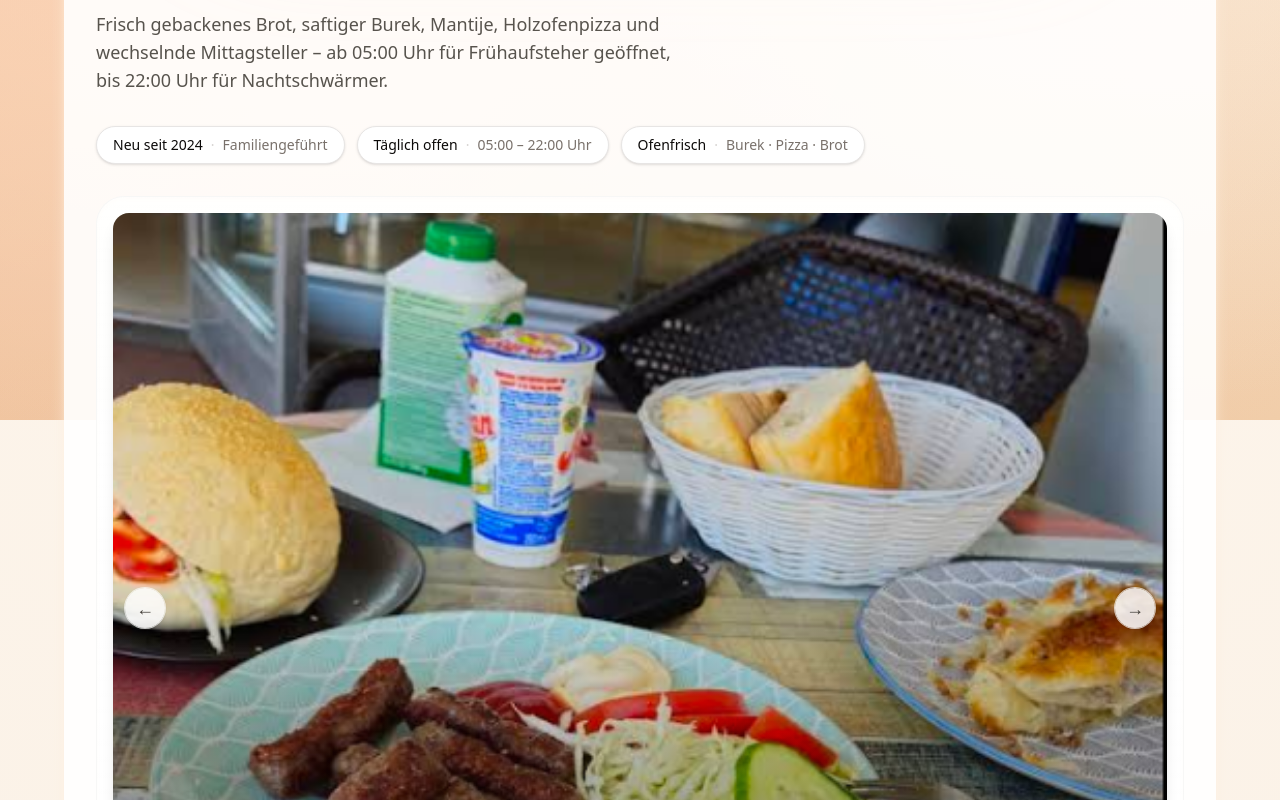
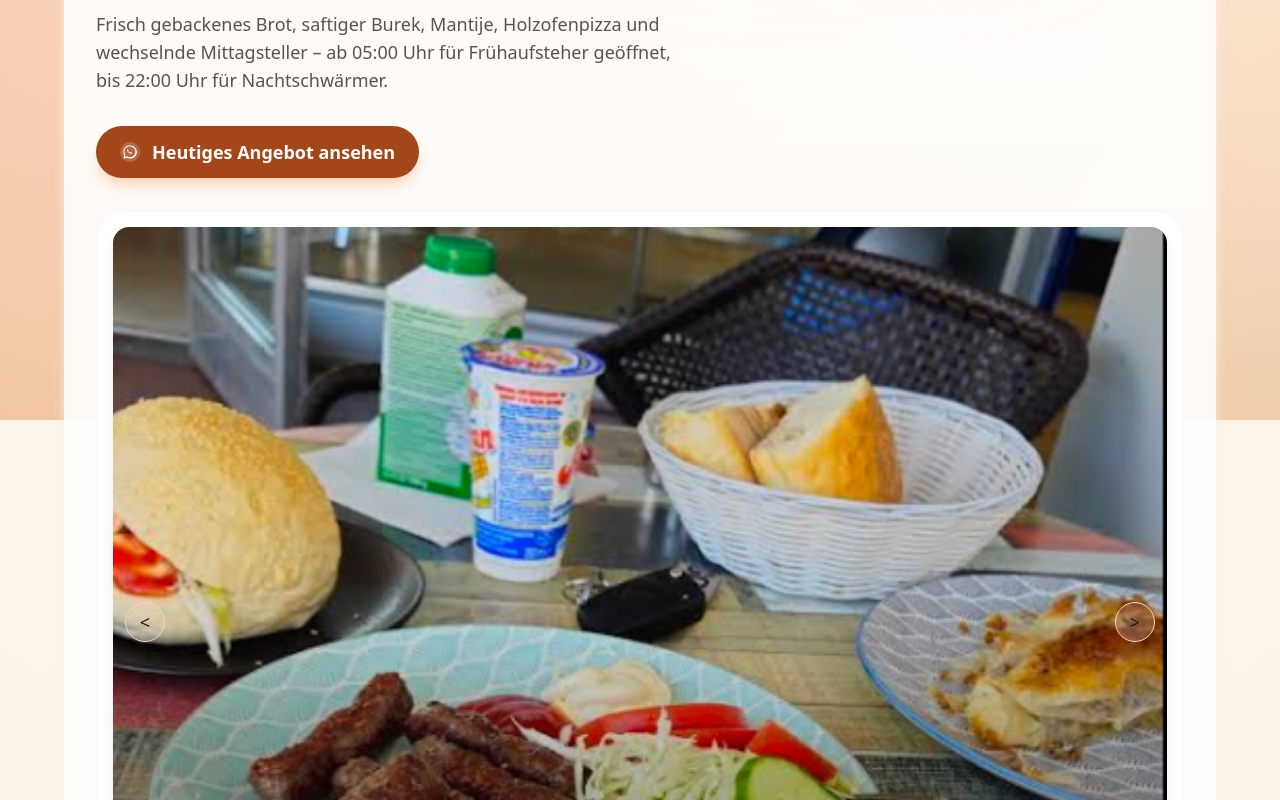
Before and after one commit to dynamics-tim/brotart-landing, a Next.js app: page / in a window 1280 px wide. Shown: the part 380-1180 px from the top of the page. Built offline with nearby package versions, Linux system fonts and the light colour scheme; a web font is replaced by a local one.

Commit message:
feat: add WhatsApp link to Hero section and improve button styles

```diff
--- a/src/components/sections/hero-section.tsx
+++ b/src/components/sections/hero-section.tsx
@@ -27,6 +27,28 @@ export default function HeroSection({ hero, badges, dailyOffer, offerDate, galle
           {hero.title.trailing}
         </h1>
         <p className="max-w-xl text-lg text-stone-600">{hero.description}</p>
+        <a
+          href="https://whatsapp.com/channel/0029VbBa9yiIN9igZCneGa1W"
+          target="_blank"
+          rel="noopener"
+          aria-label="Heutiges Angebot auf WhatsApp anzeigen"
+          className="inline-flex w-fit items-center gap-3 rounded-full bg-brotart-600 px-6 py-3 text-lg font-semibold text-white shadow-lg shadow-brotart-200 transition hover:bg-brotart-700 focus-visible:outline focus-visible:outline-2 focus-visible:outline-offset-2 focus-visible:outline-brotart-500"
+        >
+          <span className="inline-flex h-5 w-5 items-center justify-center rounded-full bg-brotart-100/20">
+            <svg
+              aria-hidden="true"
+              className="h-4 w-4"
+              viewBox="0 0 24 24"
+              fill="currentColor"
+              xmlns="http://www.w3.org/2000/svg"
+            >
+              <path d="M12.04 2.004c-5.522 0-10 4.383-10 9.79 0 1.727.469 3.414 1.358 4.906L2 22.078l5.563-1.455c1.456.799 3.095 1.221 4.777 1.221 5.522 0 10-4.382 10-9.79 0-5.407-4.478-9.79-10-9.79Zm0 1.85c4.458 0 8.08 3.515 8.08 7.94s-3.622 7.94-8.08 7.94c-1.482 0-2.932-.4-4.207-1.158l-.3-.177-3.302.864.884-3.22-.195-.313c-.82-1.318-1.254-2.84-1.254-4.437 0-4.425 3.622-7.94 8.08-7.94Zm-2.97 3.586a.747.747 0 0 0-.681.4c-.187.332-.613.968-.613 1.794 0 .826.63 1.62.718 1.733.087.113 1.21 1.917 2.915 2.61 1.708.695 1.83.557 2.159.522.33-.034 1.064-.433 1.214-.853.148-.42.148-.78.104-.853-.043-.074-.17-.113-.36-.2-.19-.086-1.125-.55-1.3-.61-.174-.06-.3-.086-.429.087-.126.173-.493.61-.605.733-.11.126-.221.143-.41.052-.187-.09-.792-.29-1.51-.93-.558-.5-.933-1.117-1.043-1.304-.11-.186-.012-.286.083-.38.084-.083.19-.217.288-.326.096-.108.13-.183.195-.307.065-.126.035-.237-.017-.326-.052-.086-.45-1.09-.616-1.492-.165-.401-.337-.347-.429-.35Z" />
+            </svg>
+          </span>
+          <span>Heutiges Angebot ansehen</span>
+        </a>
+
+        <HeroGallery images={galleryImages} />
 
         <div className="flex flex-wrap gap-3">
           {badges.map((badge) => (
@@ -42,8 +64,6 @@ export default function HeroSection({ hero, badges, dailyOffer, offerDate, galle
             </div>
           ))}
         </div>
-
-        <HeroGallery images={galleryImages} />
 
         <article className="rounded-2xl border border-brotart-100 bg-brotart-50/80 p-6 shadow-inner">
           <p className="text-sm font-semibold uppercase tracking-[0.2em] text-brotart-500">{dailyOffer.title}</p>
@@ -136,11 +156,11 @@ function HeroGallery({ images }: HeroGalleryProps) {
                 <button
                   type="button"
                   onClick={() => goToSlide(derivedIndex - 1)}
-                  className="inline-flex h-10 w-10 items-center justify-center rounded-full bg-white/85 text-stone-700 shadow ring-1 ring-white/70 transition hover:-translate-x-0.5 hover:bg-white focus-visible:outline focus-visible:outline-2 focus-visible:outline-offset-2 focus-visible:outline-brotart-500"
+                  className="inline-flex h-10 w-10 items-center justify-center rounded-full border border-brotart-200 bg-brotart-200/20 text-stone-900 transition hover:-translate-x-0.5 hover:bg-brotart-100/40 focus-visible:outline focus-visible:outline-2 focus-visible:outline-offset-2 focus-visible:outline-brotart-500"
                 >
                   <span className="sr-only">Vorheriges Bild</span>
                   <span aria-hidden="true" className="text-lg leading-none">
-                    {"\u2190"}
+                    {"<"}
                   </span>
                 </button>
               </div>
@@ -148,11 +168,11 @@ function HeroGallery({ images }: HeroGalleryProps) {
                 <button
                   type="button"
                   onClick={() => goToSlide(derivedIndex + 1)}
-                  className="inline-flex h-10 w-10 items-center justify-center rounded-full bg-white/85 text-stone-700 shadow ring-1 ring-white/70 transition hover:translate-x-0.5 hover:bg-white focus-visible:outline focus-visible:outline-2 focus-visible:outline-offset-2 focus-visible:outline-brotart-500"
+                  className="inline-flex h-10 w-10 items-center justify-center rounded-full border border-brotart-200 bg-brotart-100/20 text-stone-900 transition hover:translate-x-0.5 hover:bg-brotart-100/40 focus-visible:outline focus-visible:outline-2 focus-visible:outline-offset-2 focus-visible:outline-brotart-500"
                 >
                   <span className="sr-only">Naechstes Bild</span>
                   <span aria-hidden="true" className="text-lg leading-none">
-                    {"\u2192"}
+                    {">"}
                   </span>
                 </button>
               </div>
```
